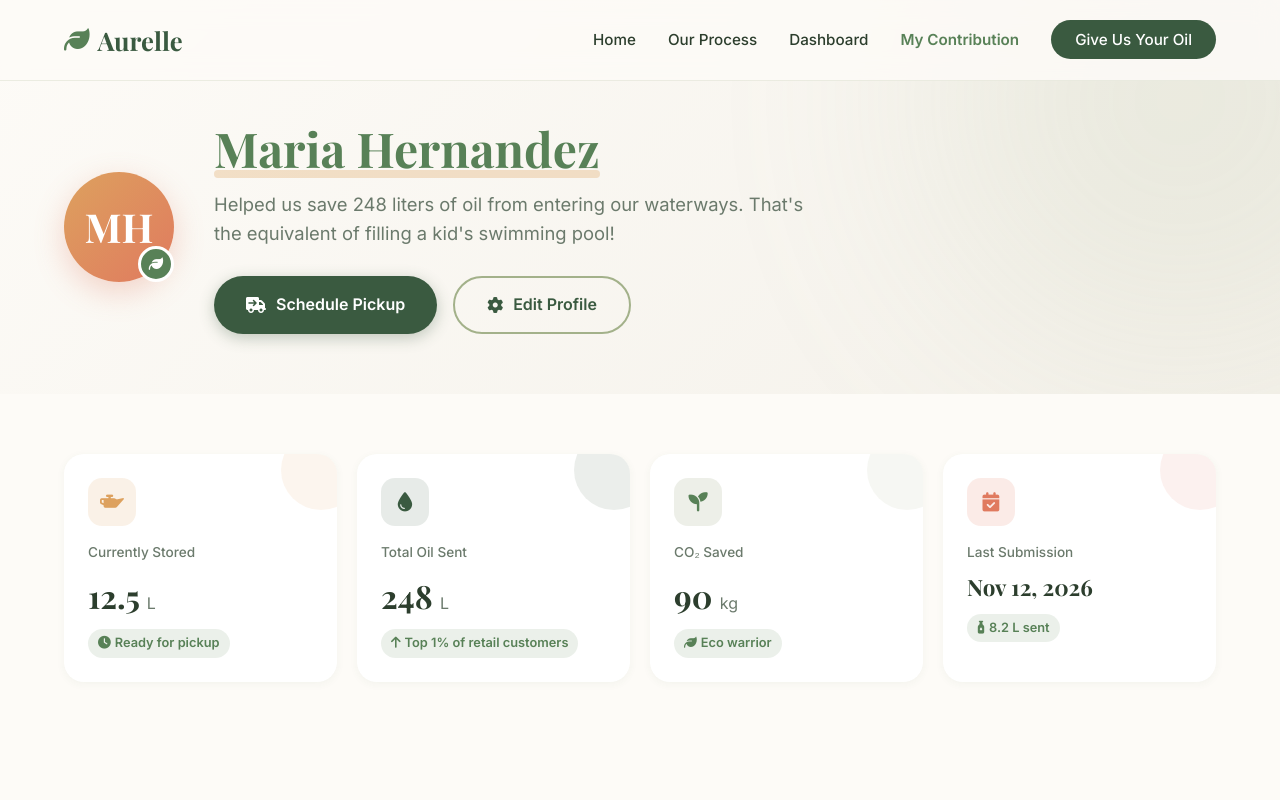
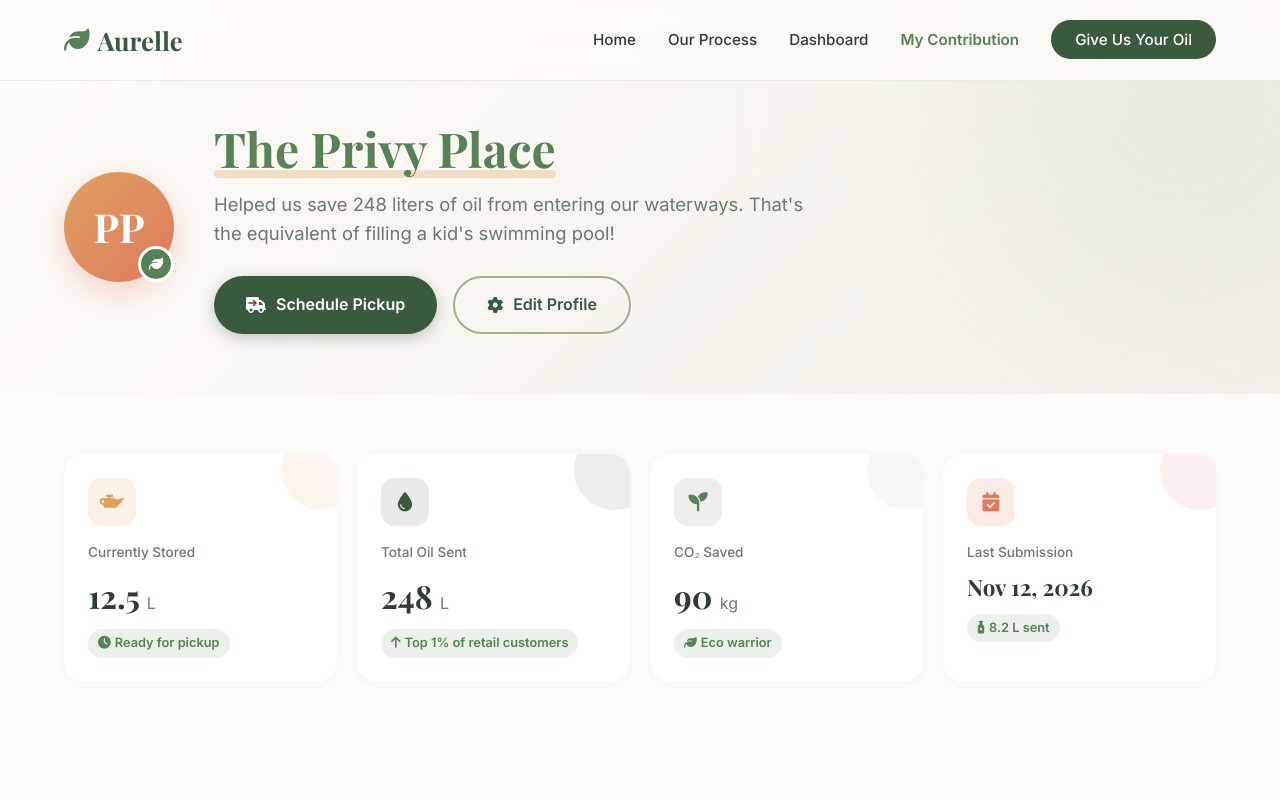
Before and after one commit to semensdkov/semensdkov.github.io, a plain HTML site: page account.html in a window 1280 px wide. Shown: the top 800 px of the page. Drawn offline with nearby package versions, Linux system fonts and the light colour scheme.

Commit message:
Update account.html

```diff
--- a/account.html
+++ b/account.html
@@ -43,11 +43,11 @@
         <div class="container">
             <div class="account-hero-content reveal">
                 <div class="account-avatar">
-                    <span class="avatar-initials">MH</span>
+                    <span class="avatar-initials">PP</span>
                     <span class="avatar-badge"><i class="fa-solid fa-leaf"></i></span>
                 </div>
                 <div class="account-hero-text">
-                    <h1><span class="highlight">Maria Hernandez</span></h1>
+                    <h1><span class="highlight">The Privy Place</span></h1>
                     <p class="account-subtitle">Helped us save 248 liters of oil from entering our waterways. That's the equivalent of filling a kid's swimming pool!</p>
                     <div class="account-hero-actions">
                         <a href="/#submit" class="btn btn-primary">
```
